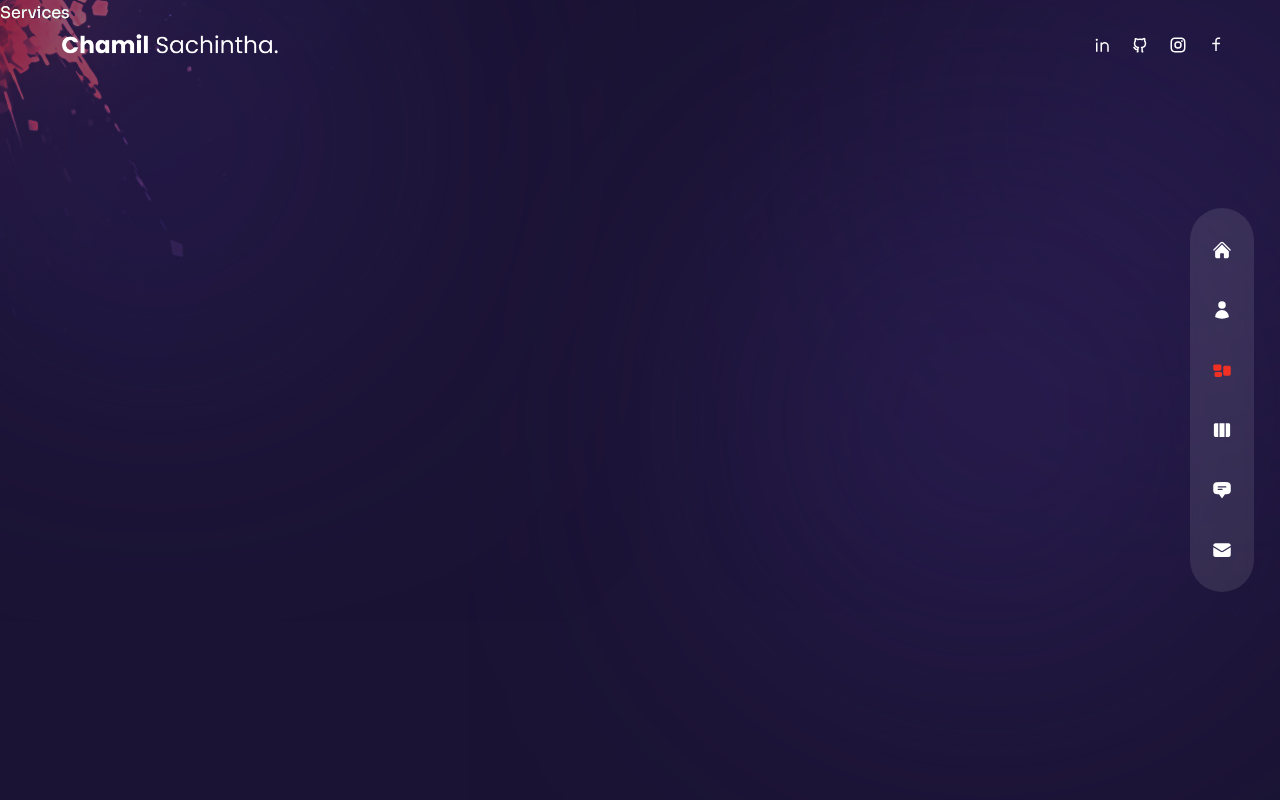
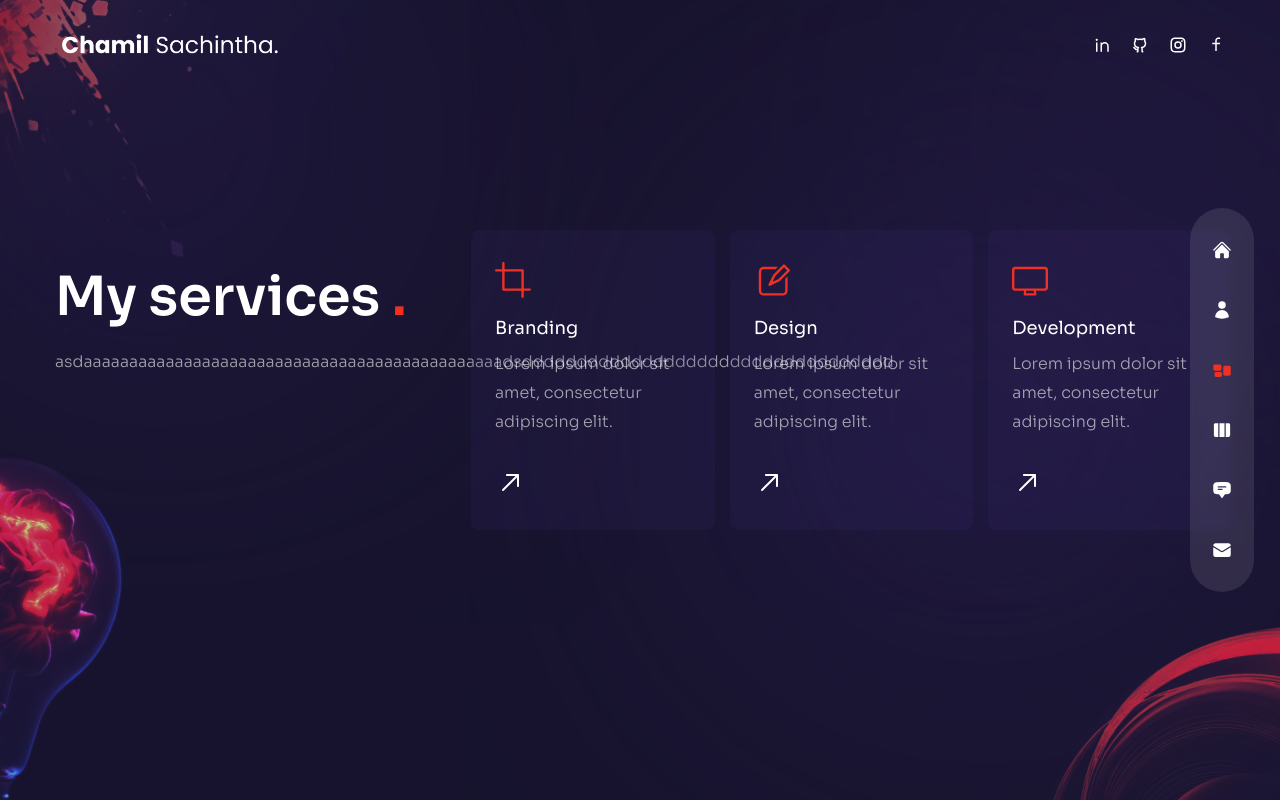
Before and after one commit to ChamilSachintha/Personal-Portfolio-2, a Next.js app: page /services in a window 1280 px wide. Built offline with nearby package versions, Linux system fonts and the light colour scheme.

Commit message:
Create services page

```diff
--- a/components/Bulb.js
+++ b/components/Bulb.js
@@ -1,5 +1,18 @@
+// Next image
+import Image from "next/image";
+
 const Bulb = () => {
-  return <div>Bulb</div>;
+  return (
+    <div className="absolute -left-36 -bottom-12 rotate-12 mix-blend-color-dodge animate-pulse duration-75 z-10 w-[200px] xl:w-[260px]">
+      <Image
+        src={"/bulb.png"}
+        width={260}
+        height={200}
+        className="w-full h-full"
+        alt=""
+      />
+    </div>
+  );
 };
 
 export default Bulb;
--- a/components/ServiceSlider.js
+++ b/components/ServiceSlider.js
@@ -1,34 +1,95 @@
-// data
+// Swiper react components
+import { Swiper, SwiperSlide } from "swiper/react";
+
+// Swiper styles
+import "swiper/css";
+import "swiper/css/free-mode";
+import "swiper/css/pagination";
+
+// Icons
+import {
+  RxCrop,
+  RxPencil2,
+  RxDesktop,
+  RxReader,
+  RxRocket,
+  RxArrowTopRight,
+} from "react-icons/rx";
+
+// Required modules
+import { FreeMode, Pagination } from "swiper";
+
+// Service data
 const serviceData = [
   {
     icon: <RxCrop />,
-    title: 'Branding',
-    description: 'Lorem ipsum dolor sit amet, consectetur adipiscing elit.',
+    title: "Branding",
+    description: "Lorem ipsum dolor sit amet, consectetur adipiscing elit.",
   },
   {
     icon: <RxPencil2 />,
-    title: 'Design',
-    description: 'Lorem ipsum dolor sit amet, consectetur adipiscing elit.',
+    title: "Design",
+    description: "Lorem ipsum dolor sit amet, consectetur adipiscing elit.",
   },
   {
     icon: <RxDesktop />,
-    title: 'Development',
-    description: 'Lorem ipsum dolor sit amet, consectetur adipiscing elit.',
+    title: "Development",
+    description: "Lorem ipsum dolor sit amet, consectetur adipiscing elit.",
   },
   {
     icon: <RxReader />,
-    title: 'Copywriting',
-    description: 'Lorem ipsum dolor sit amet, consectetur adipiscing elit.',
+    title: "Copywriting",
+    description: "Lorem ipsum dolor sit amet, consectetur adipiscing elit.",
   },
   {
     icon: <RxRocket />,
-    title: 'SEO',
-    description: 'Lorem ipsum dolor sit amet, consectetur adipiscing elit.',
+    title: "SEO",
+    description: "Lorem ipsum dolor sit amet, consectetur adipiscing elit.",
   },
 ];
 
 const ServiceSlider = () => {
-  return <div>Service Slider</div>;
+  return (
+    <Swiper
+    breakpoints={{
+      320: {
+        slidesPerView: 1,
+        spaceBetween: 15,
+      },
+
+      640: {
+        slidesPerView: 3,
+        spaceBetween: 15,
+      },
+    }}
+    freeMode={true}
+    pagination={{
+      clickable: true,
+    }}
+    modules={{FreeMode, Pagination}}
+    className="h-[240px] sm:h-[340px]"
+    >
+      {serviceData.map((item, index) => {
+        return (
+          <SwiperSlide key={index}>
+            <div className="bg-[rgba(65,47,123,0.15)] h-max rounded-lg px-6 py-8 flex sm:flex-col gap-x-6 sm:gap-x-0 group curser-pointer hover:bg-[rgba(89,65,169,0.15)] transition-all duration-300">
+              {/* Icon */}
+              <div className="text-4xl text-accent mb-4">{item.icon}</div>
+              {/* Title and description */}
+              <div className="mb-8">
+                <div className="mb-2 text-lg">{item.title}</div>
+                <p>{item.description}</p>
+              </div>
+              {/* Arrow */}
+              <div className="text-3xl">
+                <RxArrowTopRight />
+              </div>
+            </div>
+          </SwiperSlide>
+        )
+      })}
+    </Swiper>
+  );
 };
 
 export default ServiceSlider;
--- a/pages/services/index.js
+++ b/pages/services/index.js
@@ -1,5 +1,36 @@
+// Components
+import ServiceSlider from "../../components/ServiceSlider";
+import Bulb from "../../components/Bulb";
+import Circles from "../../components/Circles";
+
+// Framer motion
+import { motion } from "framer-motion";
+import { fadeIn } from "../../variants";
+
 const Services = () => {
-  return <div>Services</div>;
+  return (
+    <div className="h-full bg-primary/30 py-36 flex items-center">
+      <Circles />
+      <div className="container mx-auto">
+        <div className="flex flex-col xl:flex-row gap-x-8">
+          {/* Text */}
+          <div className="text-center flex xl:w-[30vw] flex-col lg:text-left mb-4 xl:mb-0">
+            <h2 className="h2 xl:mt-8">
+              My services <span className="text-accent">.</span>
+            </h2>
+            <p className="mb-4 max-w-[400px] mx-auto lg:mx-0">
+              asdaaaaaaaaaaaaaaaaaaaaaaaaaaaaaaaaaaaaaaaaaaaaaadsdddddddddddddddddddddddddddddddddd
+            </p>
+          </div>
+          <div className="w-full xl:max-w-[65%]">
+            {/* Slide r */}
+            <ServiceSlider />
+          </div>
+        </div>
+      </div>
+      <Bulb />
+    </div>
+  );
 };
 
 export default Services;
```
